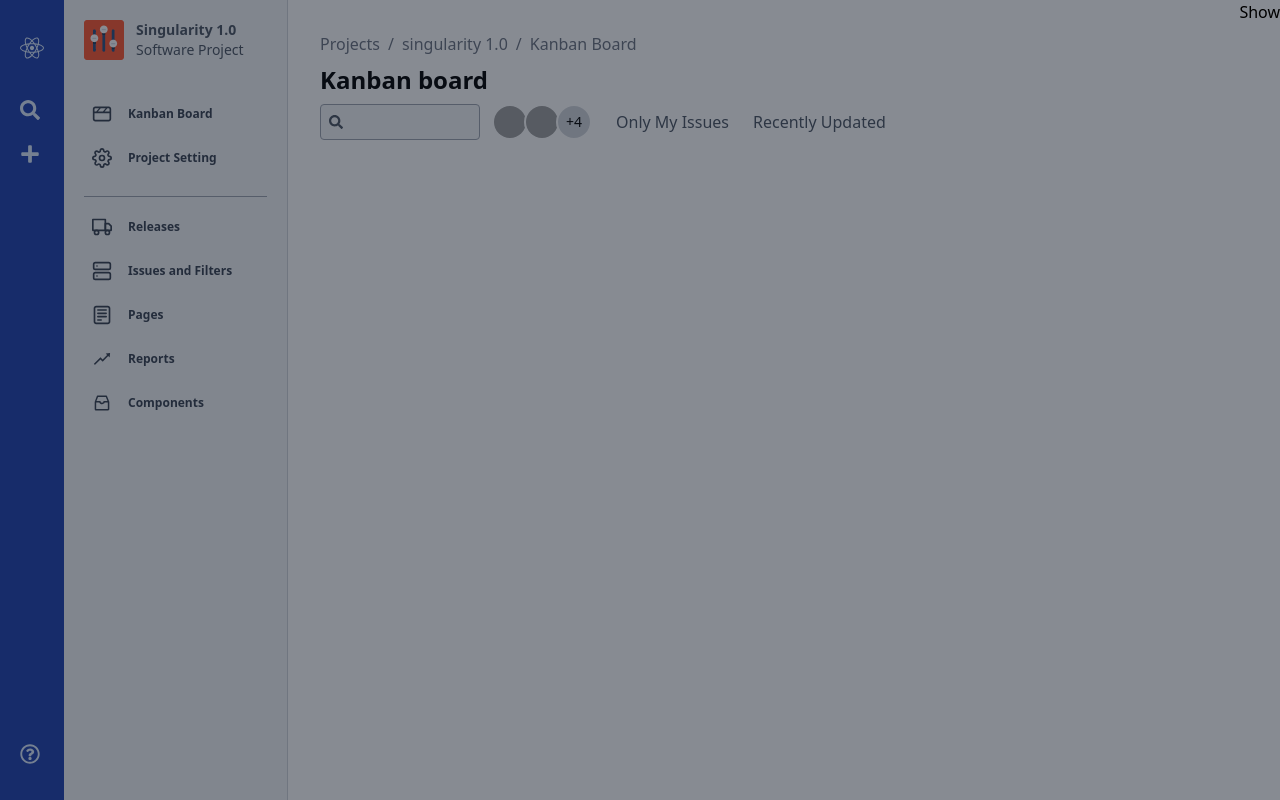
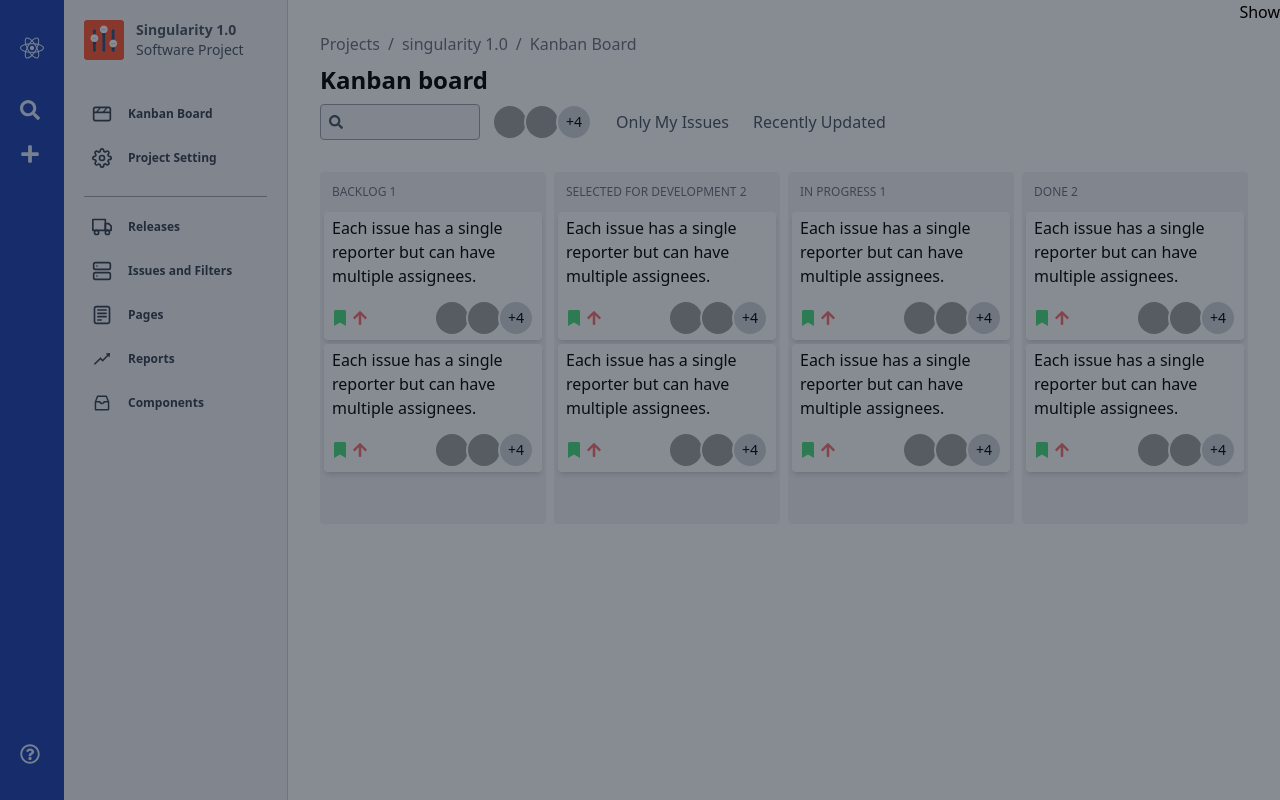
Before and after one commit to AbdulQaharRahmani/jira_clone, a React (Create React App) app: page / in a window 1280 px wide. Built offline with nearby package versions, Linux system fonts and the light colour scheme; grey boxes are pictures that could not be loaded.

Commit message:
issue container created

```diff
--- a/src/App.css
+++ b/src/App.css
@@ -1,14 +1,3 @@
 @tailwind base;
 @tailwind components;
 @tailwind utilities;
-
-.App {
-  text-align: center;
-}
-
-.q-max-h-11{
-  max-height: 80%;
-}
-.z-45{
-  z-index: 45;
-}
--- /dev/null
+++ b/src/components/Layout/Issue/Show/Issue.js
@@ -0,0 +1,20 @@
+import React from "react";
+import {FaSearch , FaBookmark , FaArrowUp} from 'react-icons/fa';
+import Contributers from "../../../Utilities/Contributers/Contributers";
+
+const Issue = ()=>{
+
+    return <div className="p-1 px-2 bg-white mb-1 rounded shadow-md  cursor-pointer hover:bg-gray-200">
+        <p className="">Each issue has a single reporter but can have multiple assignees.</p>
+        <div className="flex justify-between pt-3 items-center">
+            <div className="flex gap-1">
+                <FaBookmark className="text-green-400 "/>
+                <FaArrowUp className="text-red-400"/>
+            </div>
+            <div>
+                <Contributers className="w-7 h-7" hover={false} />
+            </div>
+        </div>
+    </div>
+}
+export default Issue;
--- /dev/null
+++ b/src/components/Layout/Issue/Show/IssueContainer.js
@@ -0,0 +1,14 @@
+import React from "react";
+import Issue from "./Issue";
+
+const IssueContainer = ({title , children})=>{
+
+    return <div className="w-full bg-gray-100 px-1 py-2  rounded">
+        <h1 className="px-2 pt-1 pb-3 uppercase text-gray-500 text-xs">{title}</h1>
+
+        <Issue />
+        <Issue />
+    </div>
+}
+
+export default IssueContainer;
--- a/src/components/Layout/KanbanBoard/KanbanBoard.js
+++ b/src/components/Layout/KanbanBoard/KanbanBoard.js
@@ -2,6 +2,7 @@ import React, { useState } from "react";
 import BreadCrumb from "../../Utilities/BreadCrumb";
 import Input from "../../Utilities/Input";
 import Contributers from "../../Utilities/Contributers/Contributers";
+import IssueContainer from "../Issue/Show/IssueContainer";
 const KanbanBoard = ({ className }) => {
   const [issueActive, setIssueActive] = useState(false);
   const [recentlyUpdatedActive, setRecentlyUpdatedActive] = useState(false);
@@ -11,10 +12,10 @@ const KanbanBoard = ({ className }) => {
   const recentlyUpdatedClick = (event) => {
     setRecentlyUpdatedActive(!recentlyUpdatedActive);
   };
-  const clearAll = ()=>{
-      setIssueActive(false);
-      setRecentlyUpdatedActive(false);
-  }
+  const clearAll = () => {
+    setIssueActive(false);
+    setRecentlyUpdatedActive(false);
+  };
 
   return (
     <div className={`p-8 ${className}`}>
@@ -24,7 +25,10 @@ const KanbanBoard = ({ className }) => {
         <h1 className="text-2xl font-bold py-2">Kanban board</h1>
         <div className="flex">
           <Input />
-          <Contributers />
+          <div className="px-4">
+            <Contributers />
+          </div>
+
           <div className="flex gap-2">
             <button
               className={`${
@@ -62,6 +66,12 @@ const KanbanBoard = ({ className }) => {
       </div>
 
       {/* Body */}
+      <div className="flex gap-2 h-96 items-stretch pt-8">
+        <IssueContainer title="Backlog 1"></IssueContainer>
+        <IssueContainer title="SELECTED FOR DEVELOPMENT 2"></IssueContainer>
+        <IssueContainer title="IN PROGRESS 1"></IssueContainer>
+        <IssueContainer title="DONE 2"></IssueContainer>
+      </div>
     </div>
   );
 };
--- a/src/components/Layout/Layout.js
+++ b/src/components/Layout/Layout.js
@@ -7,8 +7,11 @@ const Layout = () => {
     <div>
       <Sidebar />
       <div className="ml-16 flex">
+        <div className="w-56">
         <Navigation />
-          <KanbanBoard className="grow "/>
+        </div>
+
+          <KanbanBoard className="grow-1 "/>
 
       </div>
     </div>
--- a/src/components/Utilities/Contributers/Contributers.js
+++ b/src/components/Utilities/Contributers/Contributers.js
@@ -34,26 +34,26 @@ const images = [
   },
 ];
 
-const Contributers = () => {
+const Contributers = ({className , hover=true}) => {
   const myImages =
     images.length > 3
       ? [
           images[0],
           images[1],
           {
-            extra:  <RemainingContributerCount key={images[2].id} size={images.length - 2} />
+            extra:  <RemainingContributerCount key={images[2].id} size={images.length - 2} className={className} hover={hover}/>
           },
         ]
       : images;
   return (
-    <div className="flex px-4">
+    <div className="flex">
       {myImages.map(
         (item) =>
           item.image ? (
             <img
               src={item.image}
               key={item.id}
-              className="w-9 h-9 rounded-full hover:-translate-y-1 -ml-1 transition-all duration-200 cursor-pointer object-cover border-2 border-white"
+              className={`w-9 h-9 rounded-full ${ hover && 'hover:-translate-y-1'} -ml-1 transition-all duration-200 cursor-pointer object-cover border-2 border-white ${className}`}
             />
           ): item.extra
       )}
--- a/src/components/Utilities/Contributers/RemainingContributerCount.js
+++ b/src/components/Utilities/Contributers/RemainingContributerCount.js
@@ -1,9 +1,9 @@
 import React from "react";
 
-const RemainingContributerCount = ({ size }) => {
+const RemainingContributerCount = ({ size , className ,hover=true}) => {
   return (
     <span
-      className="flex items-center justify-center w-9 h-9 text-sm rounded-full hover:-translate-y-1 -ml-1 transition-all duration-200 cursor-pointer text-center bg-gray-300 border-2 border-white"
+      className={`flex items-center justify-center w-9 h-9 text-sm rounded-full ${ hover && 'hover:-translate-y-1'} -ml-1 transition-all duration-200 cursor-pointer text-center bg-gray-300 border-2 border-white ${className}`}
     >
       +{size}
     </span>
```
